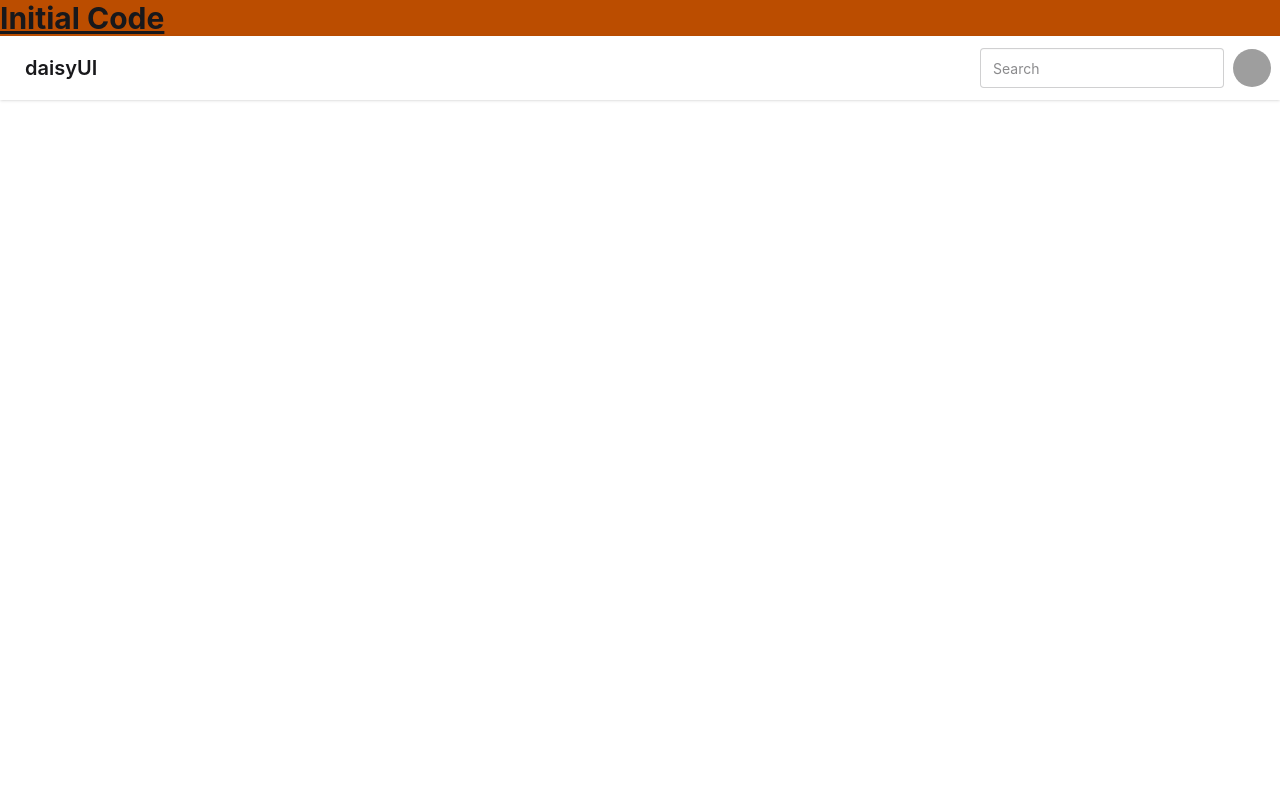
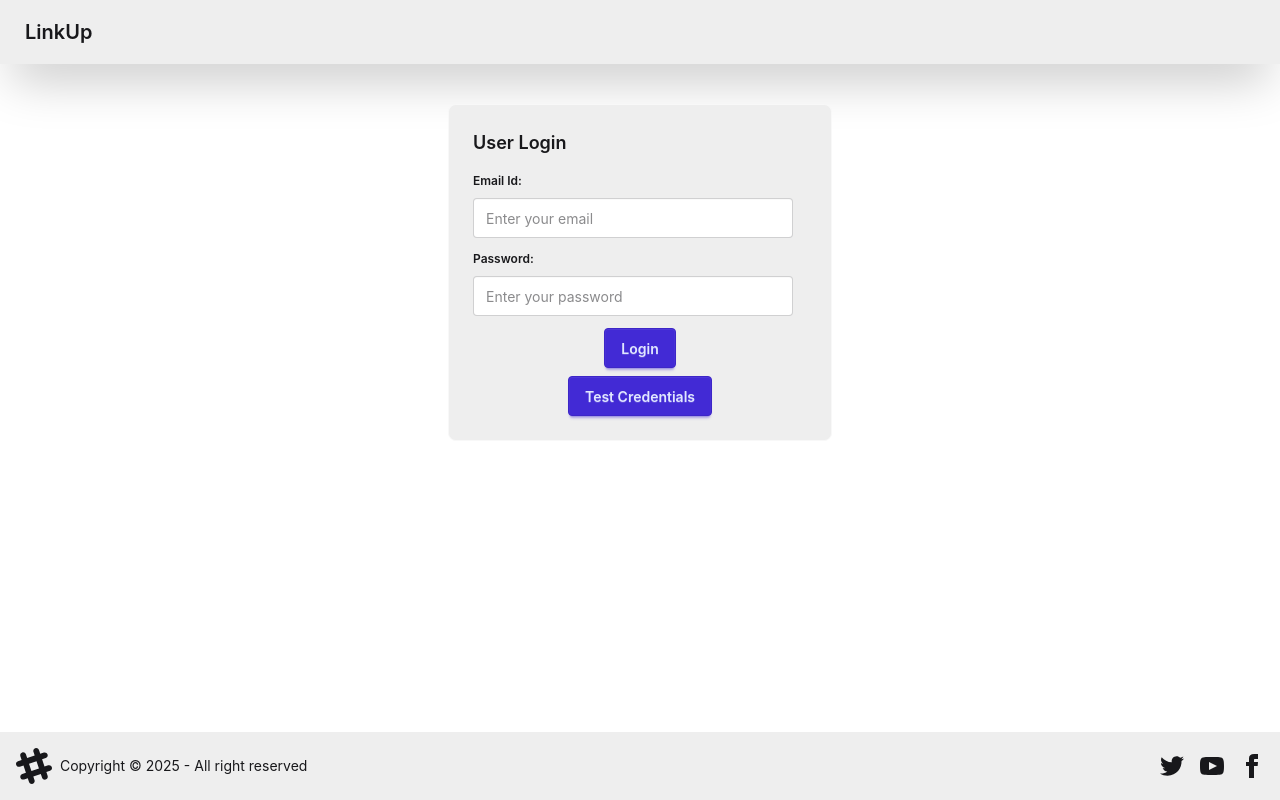
Before and after one commit to Ajinkya243/LinkUp--Frontend, a React app: page /login in a window 1280 px wide. Built offline with nearby package versions, Linux system fonts and the light colour scheme; grey boxes are pictures that could not be loaded; the HTML template or start-up script is replaced by a standard one.

Commit message:
feat:login feature added

```diff
--- a/package.json
+++ b/package.json
@@ -10,8 +10,12 @@
     "preview": "vite preview"
   },
   "dependencies": {
+    "@reduxjs/toolkit": "^2.11.1",
+    "axios": "^1.13.2",
     "react": "^19.2.0",
-    "react-dom": "^19.2.0"
+    "react-dom": "^19.2.0",
+    "react-redux": "^9.2.0",
+    "react-router-dom": "^7.10.1"
   },
   "devDependencies": {
     "@eslint/js": "^9.39.1",
--- a/src/App.jsx
+++ b/src/App.jsx
@@ -1,10 +1,25 @@
 import "tailwindcss";
-import Navbar from "./Navbar";
+import { BrowserRouter, Routes, Route } from "react-router-dom";
+import Body from "./components/Body";
+import Login from "./components/Login";
+import Profile from "./components/Profile";
+import Feed from "./components/Feed";
+import {Provider} from 'react-redux';
+import appStore from "./utils/appStore";
 function App() {
   return (
     <>
-    <h1 className="text-3xl font-bold underline bg-amber-700">Initial Code</h1>
-    <Navbar/>
+    <Provider store={appStore}>
+    <BrowserRouter>
+    <Routes>
+      <Route path="/" element={<Body/>} >
+      <Route path="/" element={<Feed/>}/>
+      <Route path="login" element={<Login/>}/>
+      <Route path="profile" element={<Profile/>} />
+      </Route>
+    </Routes>
+    </BrowserRouter>
+      </Provider>
       </>
   )
 }
--- /dev/null
+++ b/src/components/Body.jsx
@@ -0,0 +1,16 @@
+import React from 'react'
+import Navbar from './Navbar'
+import { Outlet } from 'react-router-dom'
+import Footer from './Footer'
+
+const Body = () => {
+  return (
+    <div>
+        <Navbar/>
+        <Outlet/>
+        <Footer/>
+    </div>
+  )
+}
+
+export default Body
--- /dev/null
+++ b/src/components/Feed.jsx
@@ -0,0 +1,9 @@
+import React from 'react'
+
+const Feed = () => {
+  return (
+    <div>Feed</div>
+  )
+}
+
+export default Feed
--- /dev/null
+++ b/src/components/Footer.jsx
@@ -0,0 +1,59 @@
+import React from 'react'
+
+const Footer = () => {
+  return (
+    <footer className="footer sm:footer-horizontal bg-base-300  items-center p-4 fixed bottom-0">
+  <aside className="grid-flow-col items-center">
+    <svg
+      width="36"
+      height="36"
+      viewBox="0 0 24 24"
+      xmlns="http://www.w3.org/2000/svg"
+      fillRule="evenodd"
+      clipRule="evenodd"
+      className="fill-current">
+      <path
+        d="M22.672 15.226l-2.432.811.841 2.515c.33 1.019-.209 2.127-1.23 2.456-1.15.325-2.148-.321-2.463-1.226l-.84-2.518-5.013 1.677.84 2.517c.391 1.203-.434 2.542-1.831 2.542-.88 0-1.601-.564-1.86-1.314l-.842-2.516-2.431.809c-1.135.328-2.145-.317-2.463-1.229-.329-1.018.211-2.127 1.231-2.456l2.432-.809-1.621-4.823-2.432.808c-1.355.384-2.558-.59-2.558-1.839 0-.817.509-1.582 1.327-1.846l2.433-.809-.842-2.515c-.33-1.02.211-2.129 1.232-2.458 1.02-.329 2.13.209 2.461 1.229l.842 2.515 5.011-1.677-.839-2.517c-.403-1.238.484-2.553 1.843-2.553.819 0 1.585.509 1.85 1.326l.841 2.517 2.431-.81c1.02-.33 2.131.211 2.461 1.229.332 1.018-.21 2.126-1.23 2.456l-2.433.809 1.622 4.823 2.433-.809c1.242-.401 2.557.484 2.557 1.838 0 .819-.51 1.583-1.328 1.847m-8.992-6.428l-5.01 1.675 1.619 4.828 5.011-1.674-1.62-4.829z"></path>
+    </svg>
+    <p>Copyright © {new Date().getFullYear()} - All right reserved</p>
+  </aside>
+  <nav className="grid-flow-col gap-4 md:place-self-center md:justify-self-end">
+    <a>
+      <svg
+        xmlns="http://www.w3.org/2000/svg"
+        width="24"
+        height="24"
+        viewBox="0 0 24 24"
+        className="fill-current">
+        <path
+          d="M24 4.557c-.883.392-1.832.656-2.828.775 1.017-.609 1.798-1.574 2.165-2.724-.951.564-2.005.974-3.127 1.195-.897-.957-2.178-1.555-3.594-1.555-3.179 0-5.515 2.966-4.797 6.045-4.091-.205-7.719-2.165-10.148-5.144-1.29 2.213-.669 5.108 1.523 6.574-.806-.026-1.566-.247-2.229-.616-.054 2.281 1.581 4.415 3.949 4.89-.693.188-1.452.232-2.224.084.626 1.956 2.444 3.379 4.6 3.419-2.07 1.623-4.678 2.348-7.29 2.04 2.179 1.397 4.768 2.212 7.548 2.212 9.142 0 14.307-7.721 13.995-14.646.962-.695 1.797-1.562 2.457-2.549z"></path>
+      </svg>
+    </a>
+    <a>
+      <svg
+        xmlns="http://www.w3.org/2000/svg"
+        width="24"
+        height="24"
+        viewBox="0 0 24 24"
+        className="fill-current">
+        <path
+          d="M19.615 3.184c-3.604-.246-11.631-.245-15.23 0-3.897.266-4.356 2.62-4.385 8.816.029 6.185.484 8.549 4.385 8.816 3.6.245 11.626.246 15.23 0 3.897-.266 4.356-2.62 4.385-8.816-.029-6.185-.484-8.549-4.385-8.816zm-10.615 12.816v-8l8 3.993-8 4.007z"></path>
+      </svg>
+    </a>
+    <a>
+      <svg
+        xmlns="http://www.w3.org/2000/svg"
+        width="24"
+        height="24"
+        viewBox="0 0 24 24"
+        className="fill-current">
+        <path
+          d="M9 8h-3v4h3v12h5v-12h3.642l.358-4h-4v-1.667c0-.955.192-1.333 1.115-1.333h2.885v-5h-3.808c-3.596 0-5.192 1.583-5.192 4.615v3.385z"></path>
+      </svg>
+    </a>
+  </nav>
+</footer>
+  )
+}
+
+export default Footer
--- /dev/null
+++ b/src/components/Login.jsx
@@ -0,0 +1,50 @@
+import React, { useState } from 'react'
+import axios from 'axios';
+import { useDispatch } from 'react-redux';
+import { addUser } from '../utils/userSlice';
+import { useNavigate } from 'react-router-dom';
+import { BASE_URL } from '../utils/constants';
+const Login = () => {
+  const[emailId,setEmailId]=useState("");
+  const[password,setPassword]=useState("");
+  const dispatch=useDispatch();
+  const navigate=useNavigate();
+  const handleTestCredential=()=>{
+    setEmailId("ajinkya@gmail.com");
+    setPassword("ajinkya741");
+  }
+
+  const handleLogin=async()=>{
+    const res=await axios.post(`${BASE_URL}/login`,{email:emailId,password},{withCredentials:true});
+    console.log(res);
+    dispatch(addUser(res.data.user));
+    navigate("/")
+  }
+  return (
+    <div className='flex justify-center my-10'>
+    <div className="card card-border bg-base-300 w-96">
+  <div className="card-body">
+    <h2 className="card-title">User Login</h2>
+    <div>
+  <fieldset className="fieldset">
+  <legend className="fieldset-legend">Email Id:</legend>
+  <input type="text" value={emailId} onChange={e=>setEmailId(e.target.value)} className="input" placeholder="Enter your email" />
+  </fieldset>
+  <fieldset className="fieldset">
+  <legend className="fieldset-legend">Password:</legend>
+  <input type="password" value={password} onChange={e=>setPassword(e.target.value)} className="input" placeholder="Enter your password" />
+  </fieldset>
+    </div>
+    <div className="card-actions justify-center">
+      <button className="btn btn-primary" onClick={handleLogin}>Login</button>
+    </div>
+    <div className="card-actions justify-center">
+      <button className="btn btn-primary" onClick={handleTestCredential}>Test Credentials</button>
+    </div>
+  </div>
+</div>
+</div>
+  )
+}
+
+export default Login
--- a/src/Navbar.jsx
+++ b/src/components/Navbar.jsx
@@ -1,17 +1,22 @@
+import { useSelector } from "react-redux";
+
 const Navbar=()=>{
-return <div className="navbar bg-base-100 shadow-sm">
+  const user=useSelector(state=>state.user);
+return <div className="navbar bg-base-300 shadow-2xl">
   <div className="flex-1">
-    <a className="btn btn-ghost text-xl">daisyUI</a>
+    <a className="btn btn-ghost text-xl">LinkUp</a>
   </div>
-  <div className="flex gap-2">
-    <input type="text" placeholder="Search" className="input input-bordered w-24 md:w-auto" />
+  {user&&<div className="flex gap-2 mx-4">
     <div className="dropdown dropdown-end">
+      <div className="flex gap-1 items-center">
+      <p>Welcome, {user.firstName}</p>
       <div tabIndex={0} role="button" className="btn btn-ghost btn-circle avatar">
         <div className="w-10 rounded-full">
           <img
             alt="Tailwind CSS Navbar component"
-            src="https://img.daisyui.com/images/stock/photo-1534528741775-53994a69daeb.webp" />
+            src={user.photo} />
         </div>
+      </div>
       </div>
       <ul
         tabIndex="-1"
@@ -26,7 +31,7 @@
         <li><a>Logout</a></li>
       </ul>
     </div>
-  </div>
+  </div>}
 </div>
 }
 export default Navbar;
--- /dev/null
+++ b/src/components/Profile.jsx
@@ -0,0 +1,9 @@
+import React from 'react'
+
+const Profile = () => {
+  return (
+    <div>Profile</div>
+  )
+}
+
+export default Profile
--- /dev/null
+++ b/src/utils/appStore.js
@@ -0,0 +1,8 @@
+import {configureStore} from '@reduxjs/toolkit'
+import userReducer from './userSlice'
+const appStore=configureStore({
+reducer:{
+    user:userReducer
+}
+})
+export default appStore;
--- /dev/null
+++ b/src/utils/constants.js
@@ -0,0 +1 @@
+export const BASE_URL="https://link-up-backend-orpin.vercel.app"
--- /dev/null
+++ b/src/utils/userSlice.js
@@ -0,0 +1,16 @@
+import { createSlice } from "@reduxjs/toolkit";
+
+const userSlice=createSlice({
+    name:'user',
+    initialState:null,
+    reducers:{
+        addUser:(state,action)=>{
+            return action.payload
+        },
+        removeUser:()=>{
+            return null;
+        }
+    }
+})
+export const{addUser,removeUser}=userSlice.actions;
+export default userSlice.reducer;
```
Also changed, not shown: 1 other file (tests, documents, lock files or other folders).
